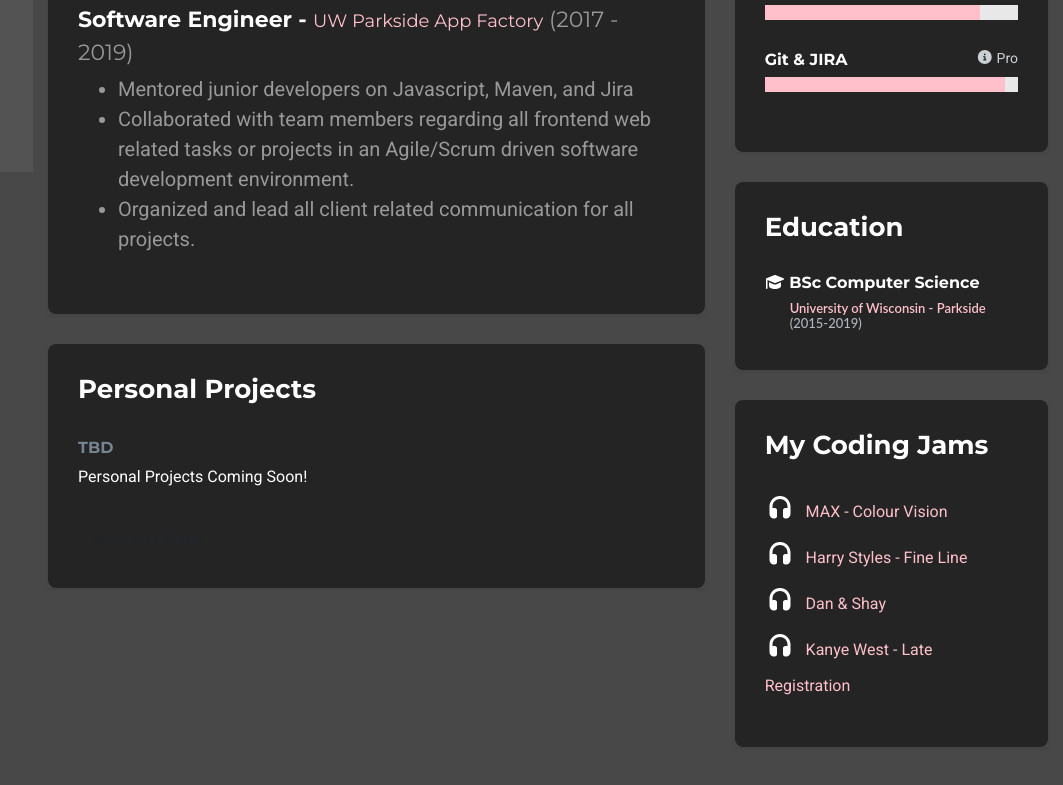
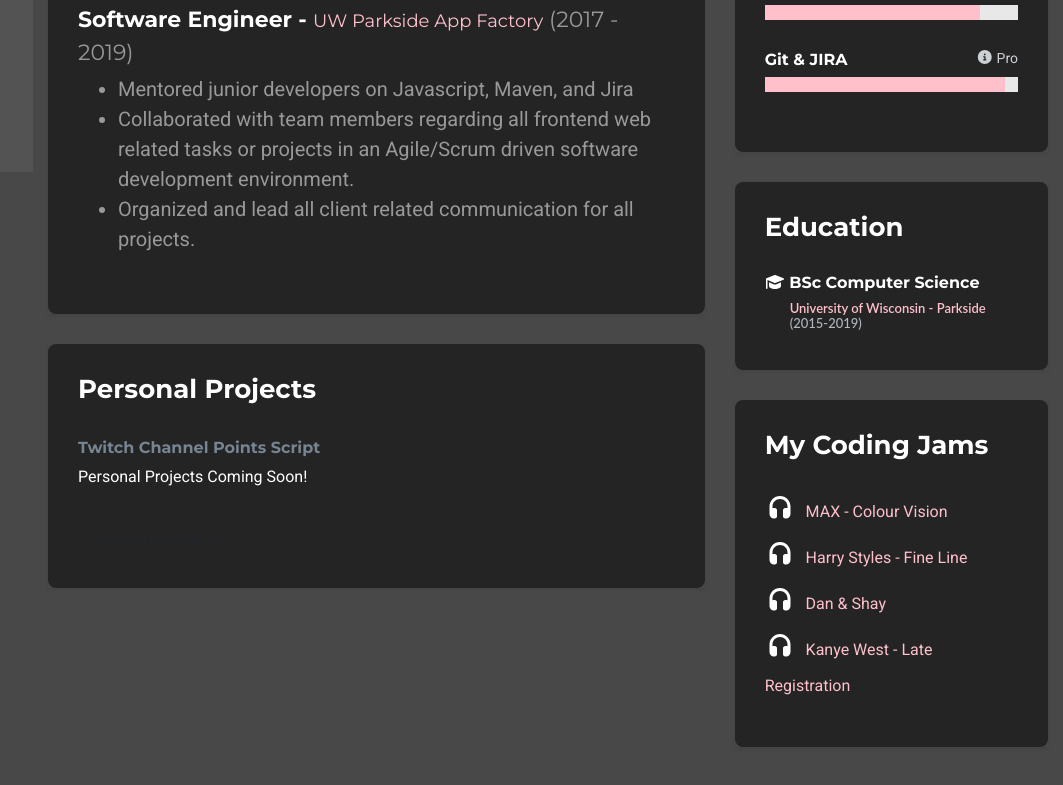
Before and after one commit to mcat97/mcat97.github.io, a plain HTML site: page resume.html in a window 1280 px wide. Shown: the part 628-1413 px from the top of the page, without its empty margins (217-1280 px from the left). Drawn offline with nearby package versions, Linux system fonts and the light colour scheme; no server answers.

Commit message:
started projects

```diff
--- a/resume.html
+++ b/resume.html
@@ -116,7 +116,7 @@
                         <h2 class="heading">Personal Projects</h2>
                         <div class="content">
                             <div class="item">
-                                <h3 class="title"><a href="#" target="_blank">TBD</a></h3>
+                                <h3 class="title"><a href="#" target="_blank">Twitch Channel Points Script</a></h3>
                                 <p class="summary">Personal Projects Coming Soon!</p>
                             </div><!--//item-->
                             <a class="btn btn-cta-secondary" href="https://www.github.com/mcat97">More on GitHub <i class="fas fa-chevron-right pt-1"></i></a>
```
